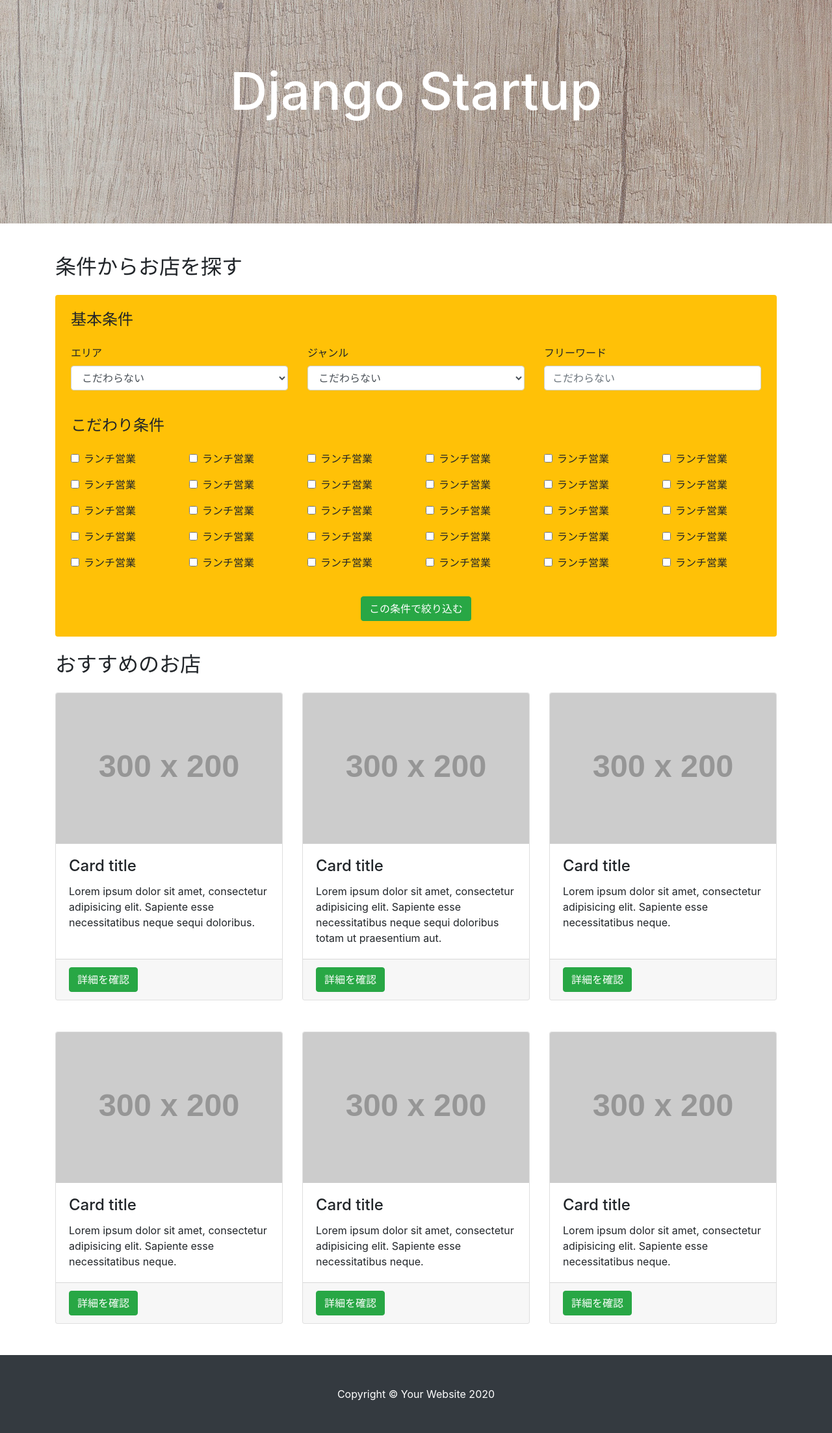
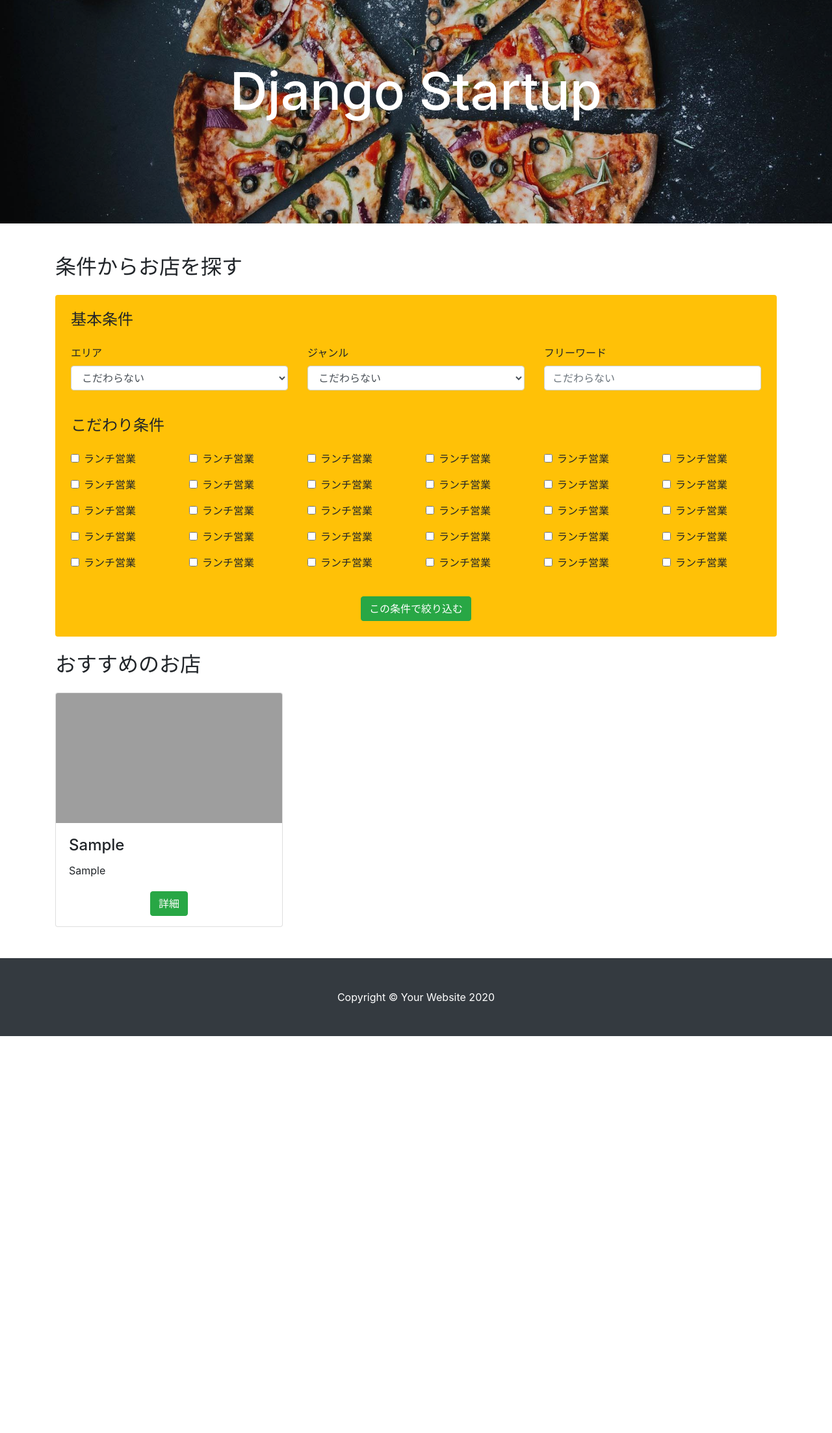
Before and after one commit to haruyasu/django-tabelog, a Django app: template tabelog/templates/tabelog/test.html in a window 1280 px wide. Shown: the part 56-2262 px from the top of the page at 65% size. After the commit the page ends 1651 px from the top, so only its background shows below. Run offline with Django 3.2, Linux system fonts and the light colour scheme; the template is opened without the code that fills it: most values are stand-ins (such as "Sample title", 1, 10 or a date in 2020); grey boxes labelled with a size stand in for pictures from a placeholder-image service; some libraries are stand-ins or nearby versions; grey boxes are pictures that could not be loaded.

Commit message:
:art: 機能追加

```diff
--- a/tabelog/static/css/test.css
+++ b/tabelog/static/css/test.css
@@ -3,7 +3,7 @@
 } */
 
 .bg-image-full {
-  background-image: url('/static/image/header.png');
+  background-image: url('/static/image/top2.jpg');
   background-color: #868e96;
   background-attachment: scroll;
   position: relative;
@@ -33,3 +33,10 @@
 *:focus {
   box-shadow: none !important;
 }
+
+
+.card img {
+  width: 100%;
+  height: 200px;
+  object-fit: cover;
+}
--- a/tabelog/templates/tabelog/index.html
+++ b/tabelog/templates/tabelog/index.html
@@ -90,8 +90,7 @@
                 </select>
               </div>
               <div class="col-lg-3 col-md-3 col-sm-12 p-0">
-                <input class="form-control search-slt" type="text" placeholder="フリーワード" aria-label="Search"
-                  name="freeword">
+                <input class="form-control search-slt" type="text" placeholder="フリーワード" aria-label="Search" name="freeword">
               </div>
               <div class="col-lg-3 col-md-3 col-sm-12 p-0">
                 <button type="submit" class="btn search-btn">検索</button>
--- a/tabelog/templates/tabelog/test.html
+++ b/tabelog/templates/tabelog/test.html
@@ -296,96 +288,28 @@
     <h2 class="mb-4">おすすめのお店</h2>
 
     <div class="row">
+      {% for item in pickup_list %}
       <div class="col-md-4 mb-5">
         <div class="card h-100">
-          <img class="card-img-top" src="http://placehold.it/300x200" alt="">
+          <img class="card-img-top" src="{{ item.5 }}" alt="">
           <div class="card-body">
-            <h4 class="card-title">Card title</h4>
-            <p class="card-text">Lorem ipsum dolor sit amet, consectetur adipisicing elit. Sapiente esse necessitatibus
-              neque sequi doloribus.</p>
+            <h4 class="card-title">{{ item.1 }}</h4>
+            <p class="card-text">{{ item.7 }}</p>
           </div>
-          <div class="card-footer">
-            <a href="#" class="btn btn-success">詳細を確認</a>
+          <div class="text-center mb-3">
+            <a href="{% url 'tabelog:shop_info' item.0 %}" class="btn btn-success">詳細</a>
           </div>
         </div>
       </div>
-      <div class="col-md-4 mb-5">
-        <div class="card h-100">
-          <img class="card-img-top" src="http://placehold.it/300x200" alt="">
-          <div class="card-body">
-            <h4 class="card-title">Card title</h4>
-            <p class="card-text">Lorem ipsum dolor sit amet, consectetur adipisicing elit. Sapiente esse necessitatibus
-              neque sequi doloribus totam ut praesentium aut.</p>
-          </div>
-          <div class="card-footer">
-            <a href="#" class="btn btn-success">詳細を確認</a>
-          </div>
-        </div>
-      </div>
-      <div class="col-md-4 mb-5">
-        <div class="card h-100">
-          <img class="card-img-top" src="http://placehold.it/300x200" alt="">
-          <div class="card-body">
-            <h4 class="card-title">Card title</h4>
-            <p class="card-text">Lorem ipsum dolor sit amet, consectetur adipisicing elit. Sapiente esse necessitatibus
-              neque.</p>
-          </div>
-          <div class="card-footer">
-            <a href="#" class="btn btn-success">詳細を確認</a>
-          </div>
-        </div>
-      </div>
-      <div class="col-md-4 mb-5">
-        <div class="card h-100">
-          <img class="card-img-top" src="http://placehold.it/300x200" alt="">
-          <div class="card-body">
-            <h4 class="card-title">Card title</h4>
-            <p class="card-text">Lorem ipsum dolor sit amet, consectetur adipisicing elit. Sapiente esse necessitatibus
-              neque.</p>
-          </div>
-          <div class="card-footer">
-            <a href="#" class="btn btn-success">詳細を確認</a>
-          </div>
-        </div>
-      </div>
-      <div class="col-md-4 mb-5">
-        <div class="card h-100">
-          <img class="card-img-top" src="http://placehold.it/300x200" alt="">
-          <div class="card-body">
-            <h4 class="card-title">Card title</h4>
-            <p class="card-text">Lorem ipsum dolor sit amet, consectetur adipisicing elit. Sapiente esse necessitatibus
-              neque.</p>
-          </div>
-          <div class="card-footer">
-            <a href="#" class="btn btn-success">詳細を確認</a>
-          </div>
-        </div>
-      </div>
-      <div class="col-md-4 mb-5">
-        <div class="card h-100">
-          <img class="card-img-top" src="http://placehold.it/300x200" alt="">
-          <div class="card-body">
-            <h4 class="card-title">Card title</h4>
-            <p class="card-text">Lorem ipsum dolor sit amet, consectetur adipisicing elit. Sapiente esse necessitatibus
-              neque.</p>
-          </div>
-          <div class="card-footer">
-            <a href="#" class="btn btn-success">詳細を確認</a>
-          </div>
-        </div>
-      </div>
+      {% endfor %}
     </div>
-    <!-- /.row -->
 
   </div>
-  <!-- /.container -->
 
-  <!-- Footer -->
   <footer class="py-5 bg-dark">
     <div class="container">
       <p class="m-0 text-center text-white">Copyright &copy; Your Website 2020</p>
     </div>
-    <!-- /.container -->
   </footer>
 
   <!-- Bootstrap core JavaScript -->
```
Also changed, not shown: other parts of tabelog/templates/tabelog/test.html (+16 -24 lines).
